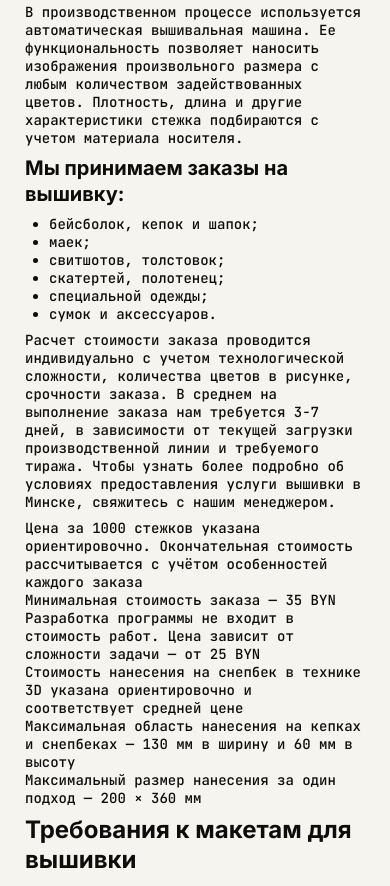
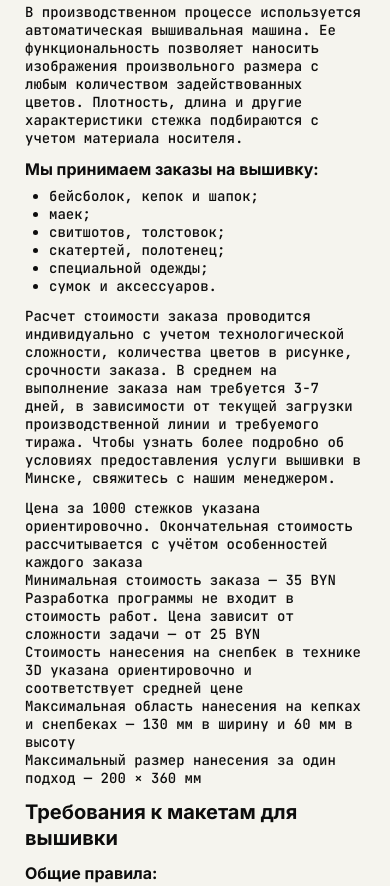
Before and after one commit to 8j722ntzch-wq/-, an Astro site: page /services/embroidery/ in a window 390 px wide. Shown: the part 534-1420 px from the top of the page. Built offline with nearby package versions, Linux system fonts and the light colour scheme; Astro itself is replaced by a stand-in of ours.

Commit message:
qa: validate Figma 14/18 body, 16/20 H3 and cross-browser mobile text geometry

```diff
--- a/src/pages/services/[slug].astro
+++ b/src/pages/services/[slug].astro
@@ -50,6 +50,10 @@ const links=[{label:'Услуги',href:'/#services'},{label:'О нас',href:'/
  .service-portfolio .portfolio-all__desktop{display:none}
  .service-portfolio .portfolio-all__mobile{display:inline}
  .service-page--embroidery .service-content .service-copy :global(.copy-group){gap:8px}
+ /* Follow the Figma Mobile type scale and preserve the 12px top-level rhythm. */
+ .service-page--embroidery .service-content .service-copy > :global(.copy-group){gap:12px}
+ .service-page--embroidery .service-content .service-copy :global(h2){font:700 20px/26px var(--font-heading)}
+ .service-page--embroidery .service-content .service-copy :global(h3){font:700 16px/20px var(--font-heading)}
  .service-page--rhinestones .service-content .table-heading{margin-bottom:0}
  .service-page--rhinestones .service-content .service-copy:nth-child(5){margin-top:0}
 }
--- a/src/styles/services-mobile.css
+++ b/src/styles/services-mobile.css
@@ -12,6 +12,8 @@
  .service-page .service-copy h2{font:700 20px/26px var(--font-heading)}
  .service-page .service-copy h3{font:700 16px/20px var(--font-heading)}
  .service-page .service-copy ul{padding-left:16px;line-height:18px}
+ /* Stabilize Cyrillic wrapping at 390px without reducing the 14px text size. */
+ .service-page--rhinestones .service-content .service-copy :is(p,li){letter-spacing:-.22px}
  .service-page--repair .service-copy .copy-group .copy-group{display:block}
  .service-page--repair .service-copy .copy-group .copy-group p{display:inline}
  .service-page--repair .service-copy .copy-group .copy-group p+p::before{content:' '}
```
Also changed, not shown: .github/workflows/qa-final-mobile.yml (added).
